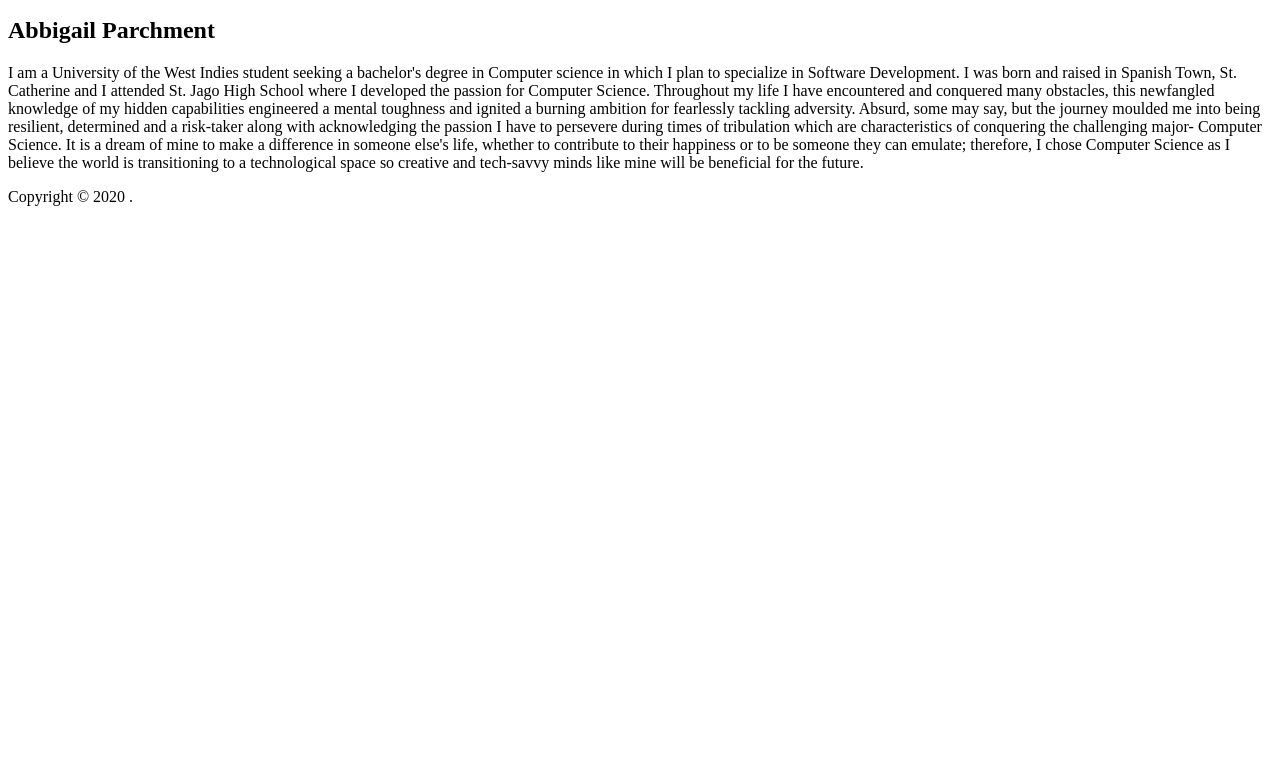
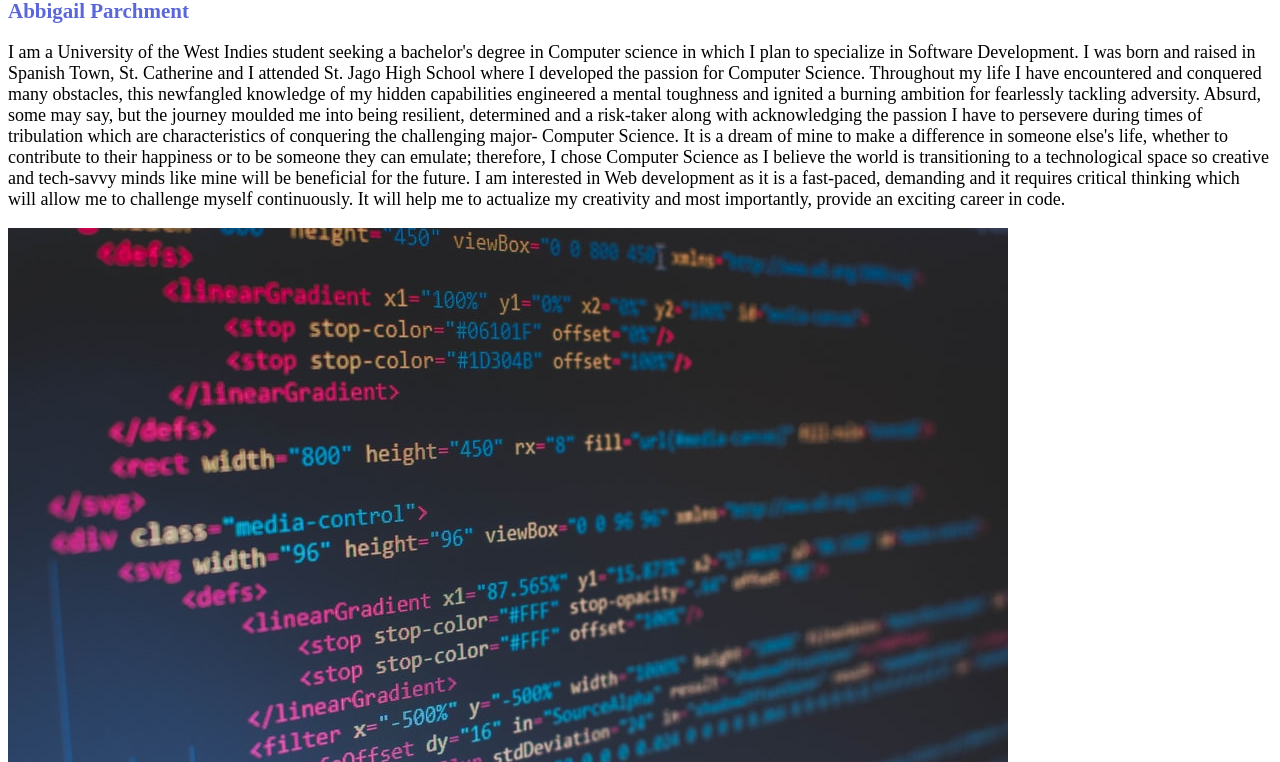
Before and after one commit to Techgirlllll/info2180-lab1, a plain HTML site: page index.html in a window 1280 px wide. Shown: the part 101-863 px from the top of the page. Before the commit the page ends 800 px from the top, so only its background shows below. Drawn offline with Linux system fonts and the light colour scheme.

Commit message:
Modified index file and remove image file

```diff
--- a/index.html
+++ b/index.html
@@ -1,22 +1,32 @@
+
 <!DOCTYPE html>
    <html lang="en">
    <head>
        <meta charset="UTF-8">
-       <meta name="viewport" content="width=device-
-   width, initial-scale=1.0">
+       <meta name="viewport" content="width=device-width, initial-scale=1.0">
        <meta http-equiv="X-UA-Compatible" content="ie=edge">
+       <link rel="stylesheet" href="style.css">
        <title>INFO2180 Lab 1</title>
    </head>
    <body>
+
        <header>
            <h1>INFO2180 Lab 1</h1>
            <p>This is a simple webpage for Lab 1 of INFO2180.</p>
        </header>
+
        <main>
            <h2>Abbigail Parchment </h2>
+
            <p>I am a University of the West Indies student seeking a bachelor's degree in Computer science in which I plan to specialize in Software Development. I was born and raised in Spanish Town, St. Catherine and I attended St. Jago High School  where I developed the passion for Computer Science.
-            Throughout my life I have encountered and conquered many obstacles, this newfangled knowledge of my hidden capabilities engineered a mental toughness and ignited a burning ambition for fearlessly tackling adversity. Absurd, some may say, but the journey moulded me into being resilient, determined and a risk-taker along with acknowledging the passion I have to persevere during times of tribulation which are characteristics of conquering the challenging major- Computer Science. It is a dream of mine to make a difference in someone else's life, whether to contribute to their happiness or to be someone they can emulate; therefore, I chose Computer Science as I believe the world is transitioning to a technological space so creative and tech-savvy minds like mine will be beneficial for the future.</p>
+            Throughout my life I have encountered and conquered many obstacles, this newfangled knowledge of my hidden capabilities engineered a mental toughness and ignited a burning ambition for fearlessly tackling adversity. Absurd, some may say, but the journey moulded me into being resilient, determined and a risk-taker along with acknowledging the passion I have to persevere during times of tribulation which are characteristics of conquering the challenging major- Computer Science. It is a dream of mine to make a difference in someone else's life, whether to contribute to their happiness or to be someone they can emulate; therefore, I chose Computer Science as I believe the world is transitioning to a technological space so creative and tech-savvy minds like mine will be beneficial for the future.
+            I am interested in Web development as it is a fast-paced, demanding and it requires critical thinking which will allow me to challenge myself continuously. It will help me to actualize my creativity and most importantly, provide an exciting career in code.
+        </p>
+
+            <img src ="myimage.jpg">
+
        </main>
+
        <footer>
        <p>Copyright &copy; 2020 <Your Name>.</p>
        </footer>
```
